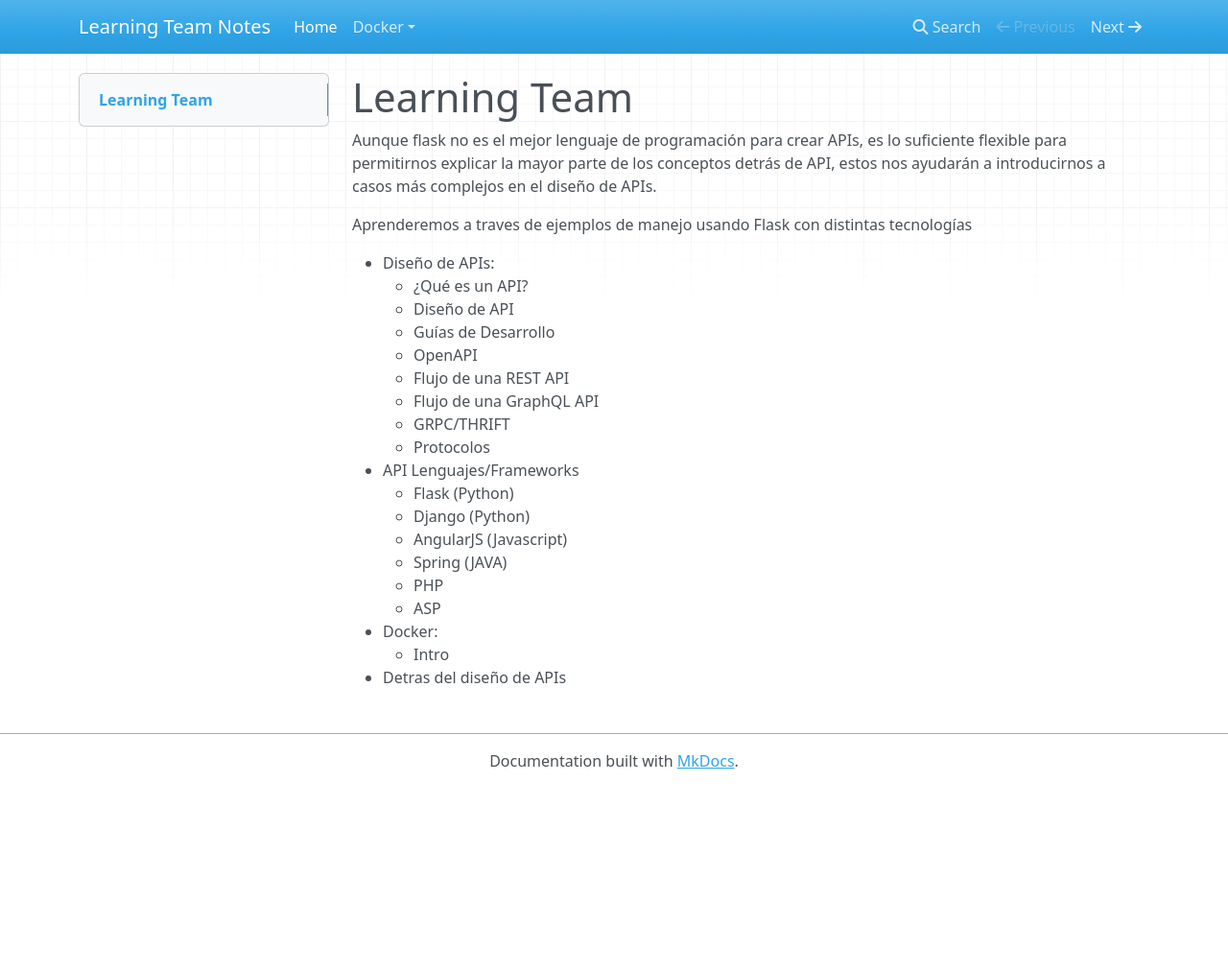
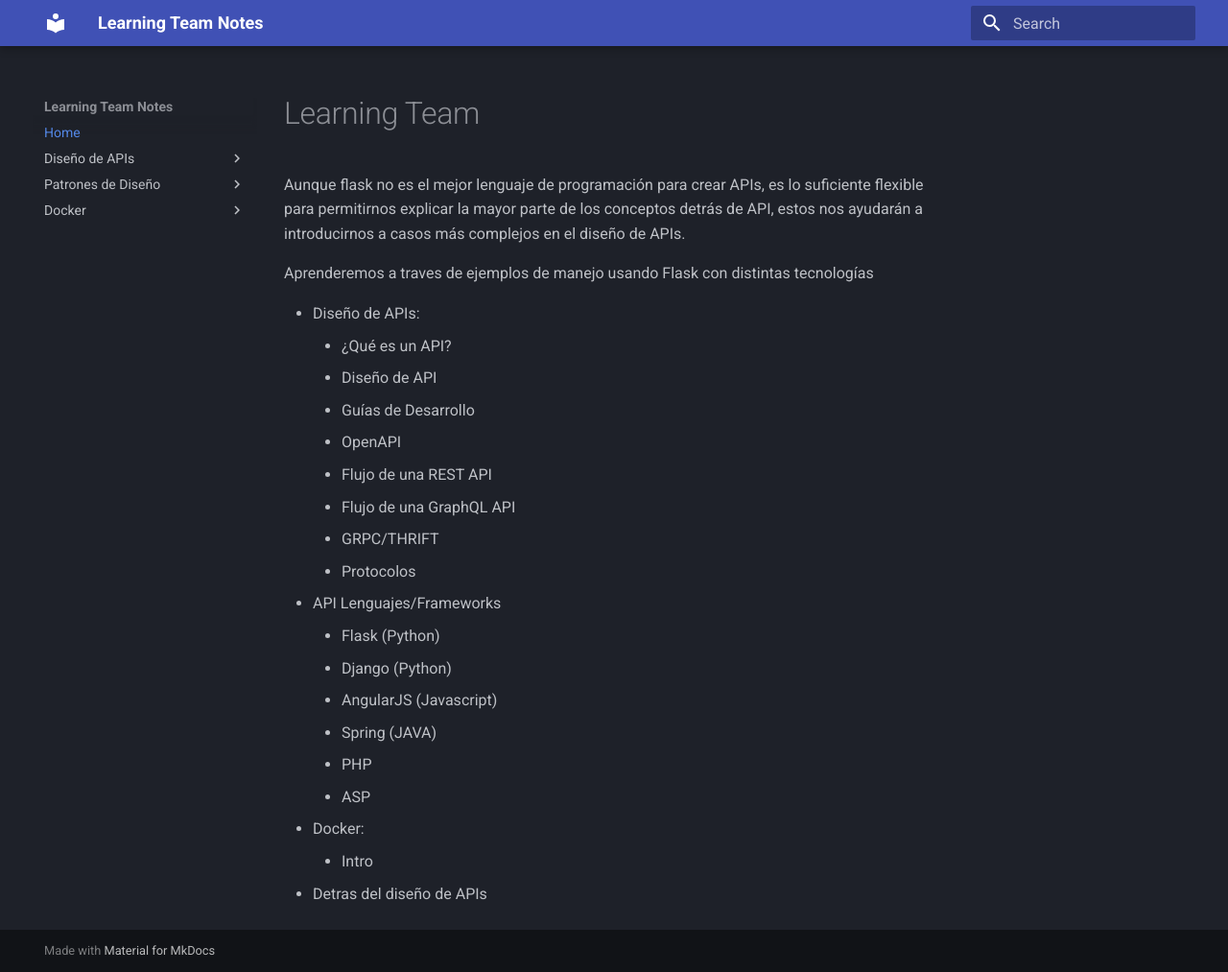
Before and after one commit to pepemxl/Learning_Team, an MkDocs documentation site: the page built from docs/index.md, in a window 1280 px wide and 1013 px high. Shown: the whole window at 96% size. Built offline with MkDocs 1.6.1 and Material for MkDocs 9.7.7, drawn with Linux system fonts in a browser that asks for light colours; nearby versions of some CDN libraries.

Commit message:
Enable live reload

```diff
--- a/mkdocs.yml
+++ b/mkdocs.yml
@@ -1,11 +1,48 @@
 site_name: Learning Team Notes
+site_description: Un sitio para aprender
+theme:
+  name: material
+  features:
+    - content.code.annotate
+    - content.code.copy
+    - content.code.select
+  palette:
+    scheme: slate
+    primary: indigo
+    accent: indigo
+  highlightjs: true
+  hljs_languages:
+    - yaml
+    - python
+    - typespec
+    - rust
+  collapse_navigation: True
+  locale: es
 nav:
   - Home: 'index.md'
+  - Diseño de APIs:
+    - "¿Qué es un API?": 'api/module_01/section_01.md'
+    - "Diseño de API": 'api/module_01/section_02.md'
+    - "Guías de Desarrollo": 'api/module_01/section_03.md'
+    - "OpenAPI": 'api/module_01/section_04.md'
+    - "Flujo de una REST API": 'api/module_02/section_01.md'
+    - "Flujo de una GraphQL API": 'api/module_02/section_02.md'
+#  - API Frameworks:
+#    - "Flask": ''
+#    - "Django": ''
+#    - "Angular": ''
+#    - "PHP": ''
+  - Patrones de Diseño:
+    - "Qué es un patrón de diseño": 'code/design_patterns_01.md'
+    - "Creacional": 'code/design_patterns_02.md'
+    - "Estructural": 'code/design_patterns_03.md'
+    - "De Comportamiento": 'code/design_patterns_04.md'
   - Docker:
     - Intro: 'docker/intro.md'
 plugins:
   - search
   - mermaid2
+  - glightbox
 extra_javascript:
   - https://polyfill.io/v3/polyfill.min.js?features=es6
   - https://cdn.jsdelivr.net/npm/mathjax@3/es5/tex-svg-full.js
@@ -14,4 +51,23 @@
   - smarty
   - mdx_math
   - pymdownx.arithmatex
-  - pymdownx.highlight
+  - pymdownx.highlight:
+      anchor_linenums: true
+      line_spans: __span
+      pygments_lang_class: true
+  - pymdownx.inlinehilite
+  - pymdownx.snippets
+  - pymdownx.superfences:
+      custom_fences:
+        - name: mermaid
+          class: mermaid
+          format: !!python/name:pymdownx.superfences.fence_code_format
+  - attr_list
+  - md_in_html
+  - pymdownx.blocks.caption
+#extra_css:
+#  - stylesheets/extra.css
+#extra_javascript:
+#  - javascripts/extra.js
+annotate:
+    python: [.s2]
```
Also changed, not shown: 2 other files.
